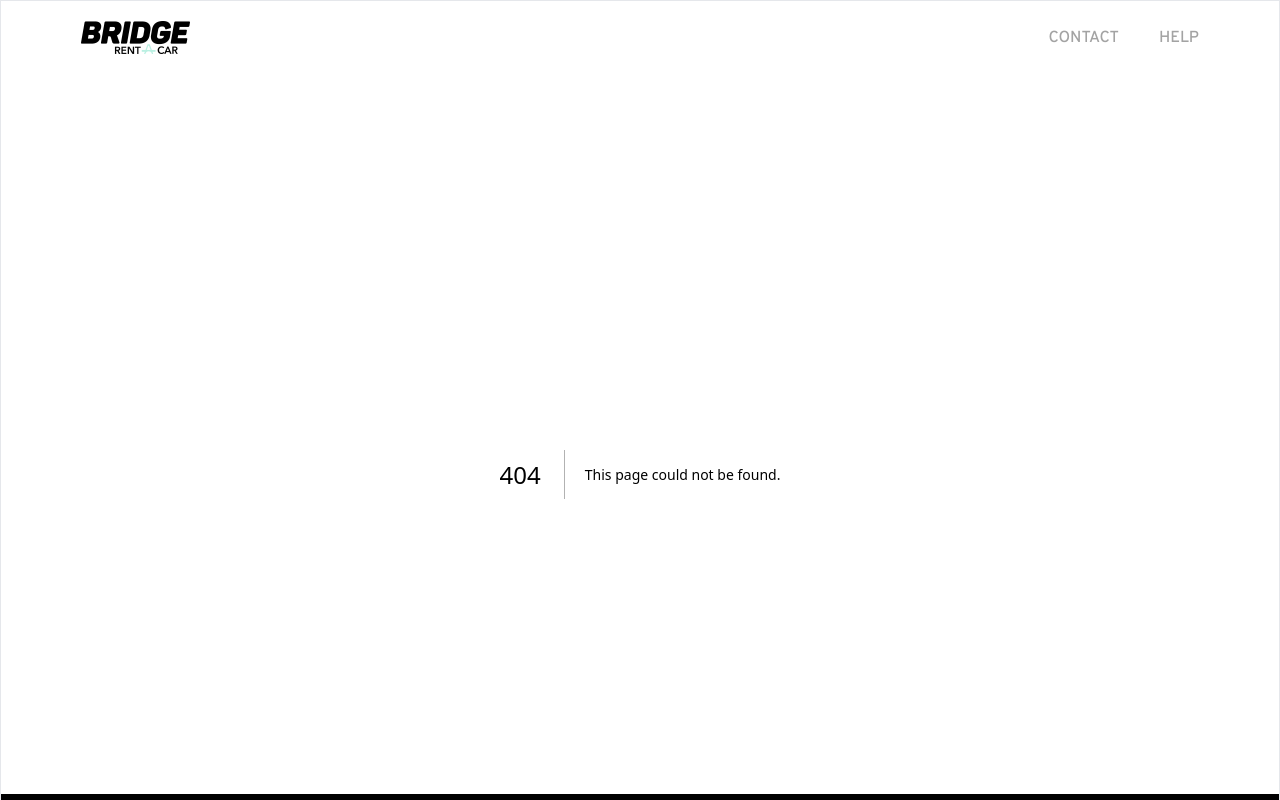
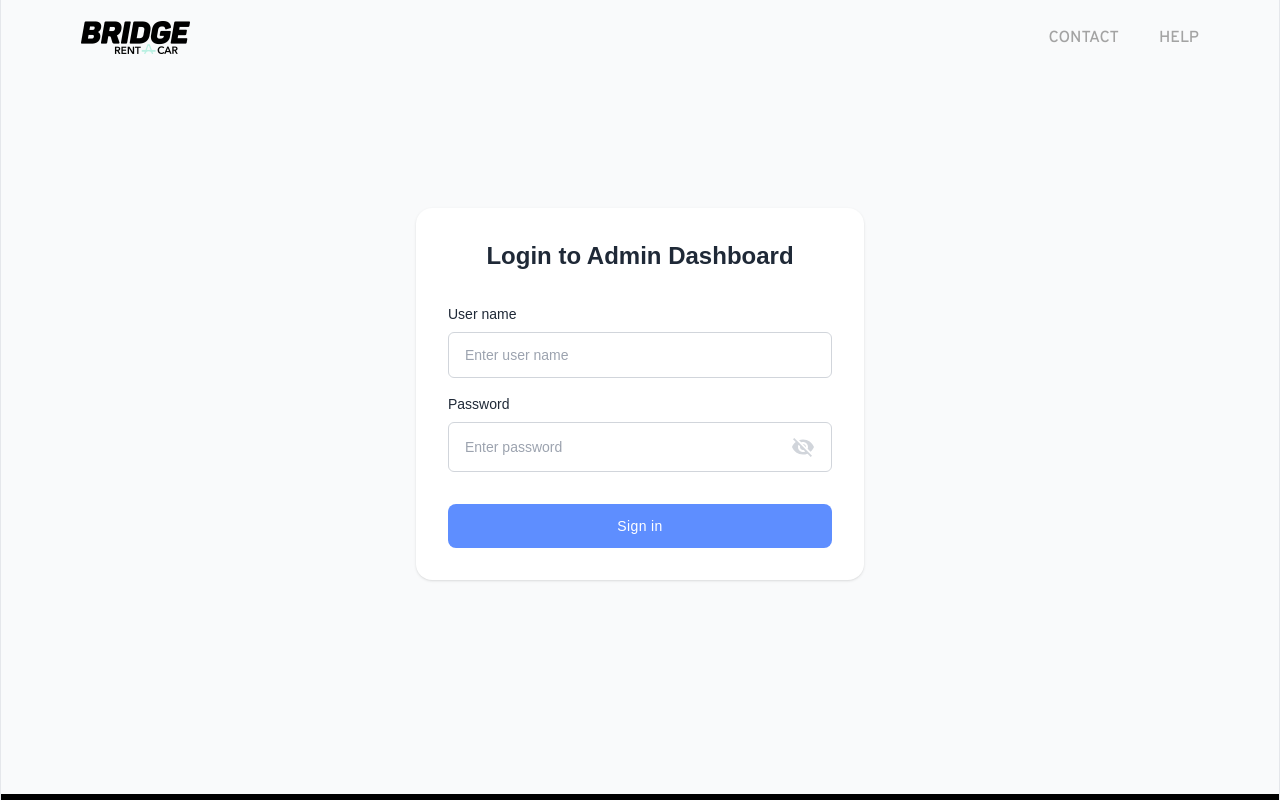
Before and after one commit to putubgs/bridge-rental, a Next.js app: page /admin-dashboard/login in a window 1280 px wide. Before the commit this address had no page. Shown: the top 800 px of the page. Built offline with nearby package versions, Linux system fonts and the light colour scheme.

Commit message:
login page slicing completed

```diff
--- /dev/null
+++ b/app/admin-dashboard/layout.tsx
@@ -0,0 +1,15 @@
+"use client";
+
+import React, { useEffect, useState } from "react";
+
+export default function AdminLayout({
+  children,
+}: {
+  children: React.ReactNode;
+}) {
+  return (
+    <div className="relative -top-20 flex max-w-[1920px] flex-col bg-[#F9F9F9]">
+        {children}
+    </div>
+  );
+}
--- /dev/null
+++ b/app/admin-dashboard/login/adminlogin.component.css
@@ -0,0 +1,3 @@
+.icon-gray {
+    color: #d1d5db; /* gray-300 */
+  }
--- /dev/null
+++ b/app/admin-dashboard/login/page.tsx
@@ -0,0 +1,74 @@
+"use client";
+
+import { useState } from "react";
+import Visibility from "@mui/icons-material/Visibility";
+import VisibilityOff from "@mui/icons-material/VisibilityOff";
+import "./adminlogin.component.css"
+
+export default function AdminLogin() {
+  const [showPassword, setShowPassword] = useState(false);
+
+  return (
+    <div className="bg-gray-50 font-[sans-serif]">
+      <div className="flex min-h-screen flex-col items-center justify-center px-4 py-6">
+        <div className="w-full max-w-md">
+          <div className="rounded-2xl bg-white p-8 shadow">
+            <h2 className="text-center text-2xl font-bold text-gray-800">
+              Login to Admin Dashboard
+            </h2>
+            <form className="mt-8 space-y-4">
+              <div>
+                <label className="mb-2 block text-sm text-gray-800">
+                  User name
+                </label>
+                <div className="relative flex items-center">
+                  <input
+                    name="username"
+                    type="text"
+                    required
+                    className="w-full rounded-md border border-gray-300 px-4 py-3 text-sm text-gray-800 outline-none"
+                    placeholder="Enter user name"
+                  />
+                </div>
+              </div>
+
+              <div>
+                <label className="mb-2 block text-sm text-gray-800">
+                  Password
+                </label>
+                <div className="flex items-center rounded-md border border-gray-300 px-4 py-3 space-x-2">
+                  <input
+                    name="password"
+                    type={showPassword ? "text" : "password"}
+                    required
+                    className="w-full text-sm text-gray-800 outline-none"
+                    placeholder="Enter password"
+                  />
+                  <div
+                    className="cursor-pointer"
+                    onClick={() => setShowPassword(!showPassword)}
+                  >
+                    {showPassword ? (
+                      <Visibility className="icon-gray" />
+                    ) : (
+                      <VisibilityOff className="icon-gray" />
+                    )}
+                  </div>
+                </div>
+              </div>
+
+              <div className="!mt-8">
+                <button
+                  type="button"
+                  className="w-full rounded-lg bg-[#5E8EFF] px-4 py-3 text-sm tracking-wide text-white hover:bg-blue-700 focus:outline-none"
+                >
+                  Sign in
+                </button>
+              </div>
+            </form>
+          </div>
+        </div>
+      </div>
+    </div>
+  );
+}
--- a/app/page.tsx
+++ b/app/page.tsx
@@ -26,7 +26,7 @@ export default function HomePage() {
       <ExperienceSection />
       <BookingSection />
       <BestDealSection />
-      <TestimoniesSection />
+      {/* <TestimoniesSection /> */}
     </main>
   );
 }
```
